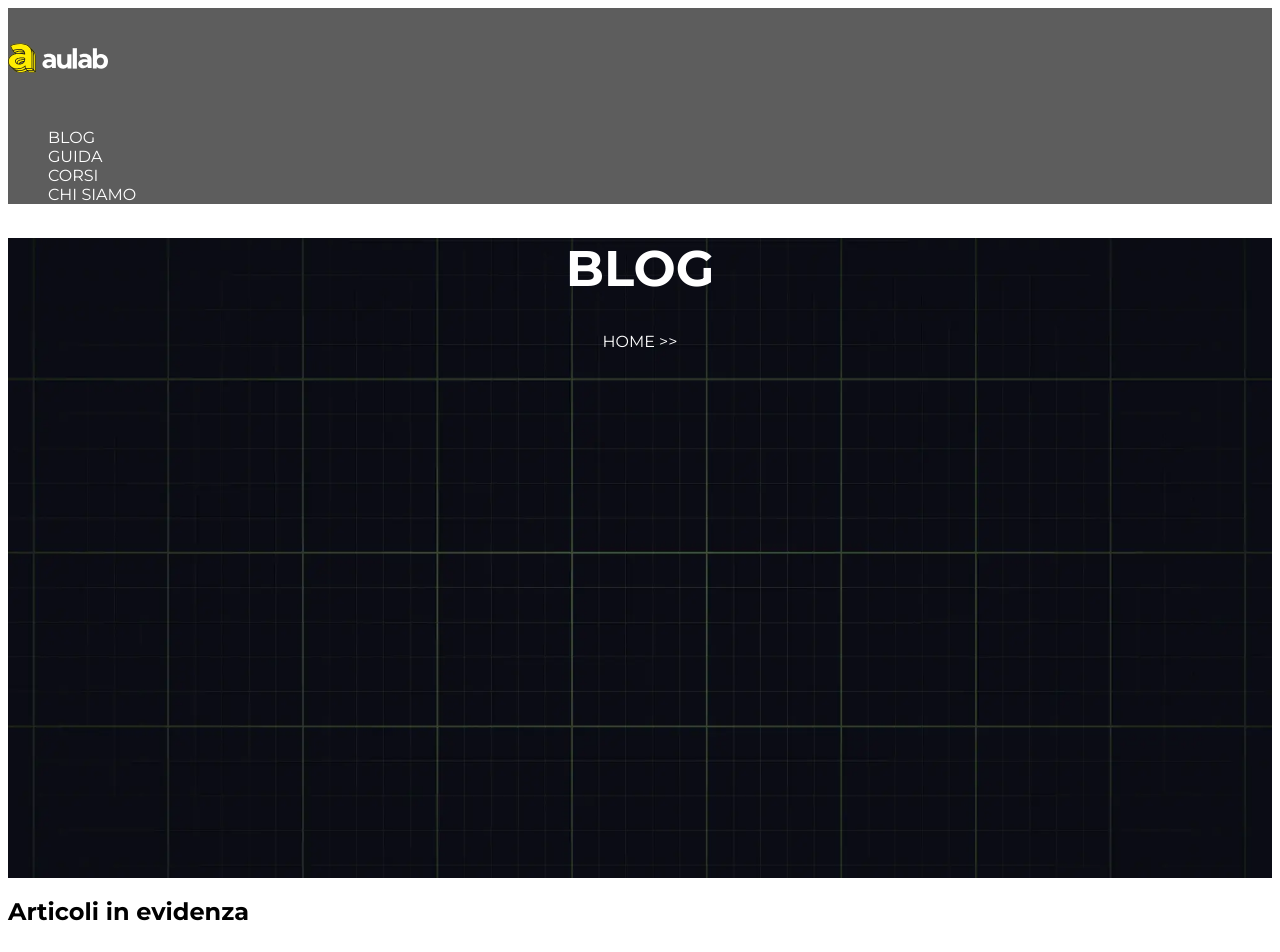
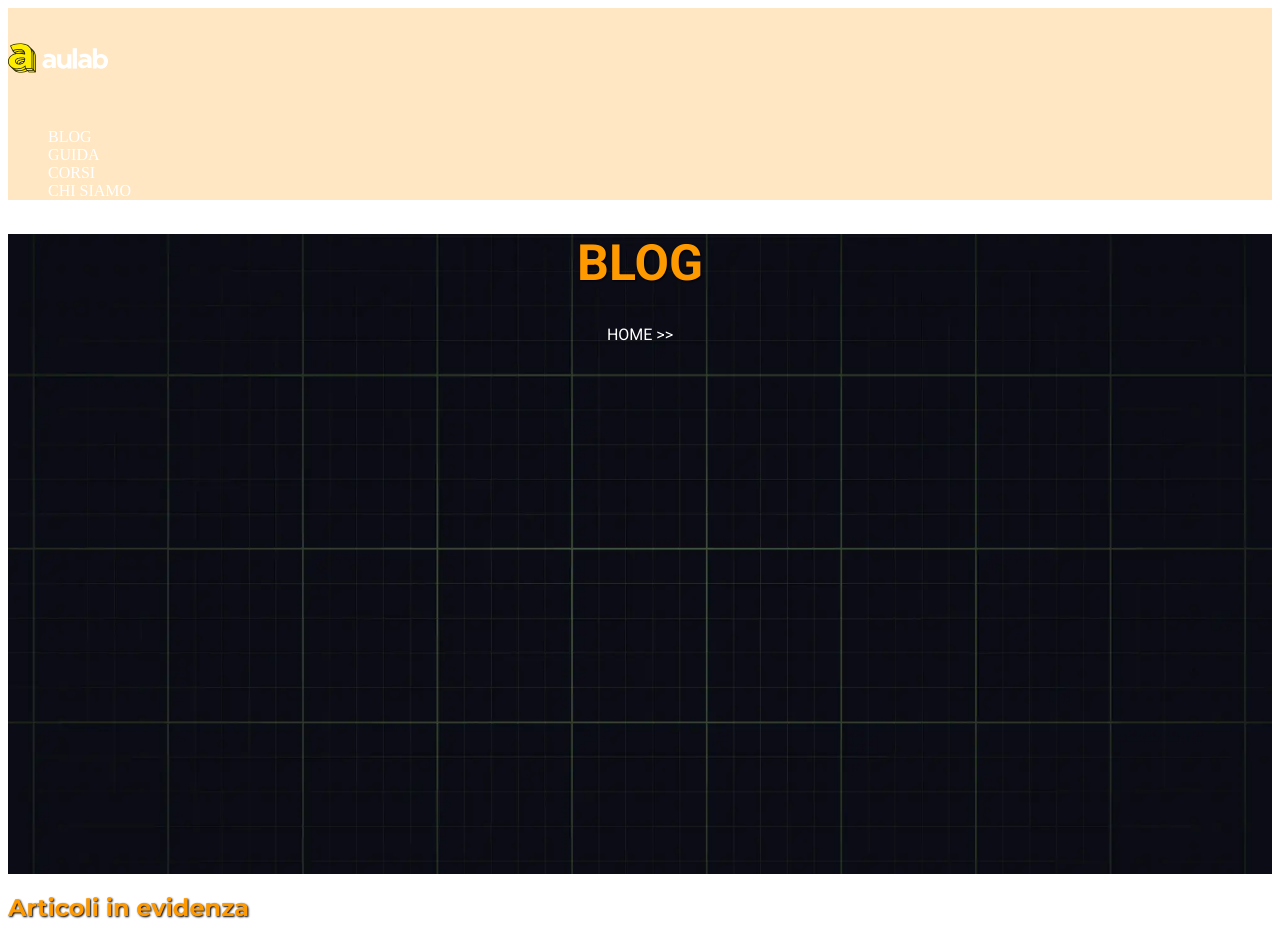
Before and after one commit to AliceAccillaro/accillaro-blog-aulab-test, a plain HTML site: page index.html in a window 1280 px wide. Shown: the top 952 px of the page. Drawn offline with Linux system fonts and the light colour scheme.

Commit message:
aggiumto CSS all'esercizio blog aulab

```diff
--- a/index.html
+++ b/index.html
@@ -10,6 +10,11 @@
   <link rel="preconnect" href="https://fonts.googleapis.com">
   <link rel="preconnect" href="https://fonts.gstatic.com" crossorigin>
   <link href="https://fonts.googleapis.com/css2?family=Montserrat:ital,wght@0,100..900;1,100..900&display=swap" rel="stylesheet">
+
+  <!-- google font titolo -->
+   <link rel="preconnect" href="https://fonts.googleapis.com">
+   <link rel="preconnect" href="https://fonts.gstatic.com" crossorigin>
+   <link href="https://fonts.googleapis.com/css2?family=Roboto:ital,wght@0,100..900;1,100..900&display=swap" rel="stylesheet">
 </head>
 <body>
     <nav>
--- a/style.css
+++ b/style.css
@@ -1,9 +1,13 @@
-*{
+
+
+
+
+main{
   font-family: "Montserrat", sans-serif;
 }
 
 nav{
-    background-color: rgb(38, 38, 38, 0.744);
+    background-color:  rgba(255, 153, 0, 0.233);
 }
 
 
@@ -24,6 +28,7 @@ nav{
 }
 
 header{
+    font-family: "Roboto", sans-serif;
     background-image: url(./media/background.webp);
     height: 80vh;
     background-size: cover;
@@ -32,8 +37,14 @@ header{
 }
 
 h1{
-    color: white;
     font-size: 50px;
+    color: rgb(255, 153, 0);
+    text-shadow: 1px 1px 2px black;
+}
+
+h2{
+    color: rgb(255, 153, 0);
+    text-shadow: 1px 1px 2px black;
 }
 
 .linkHome{
@@ -48,6 +59,6 @@ h1{
 }
 
 .btnArticle:hover{
-    background-color: yellow;
+    background-color: rgb(255, 153, 0);
     color: black;
 }
```
